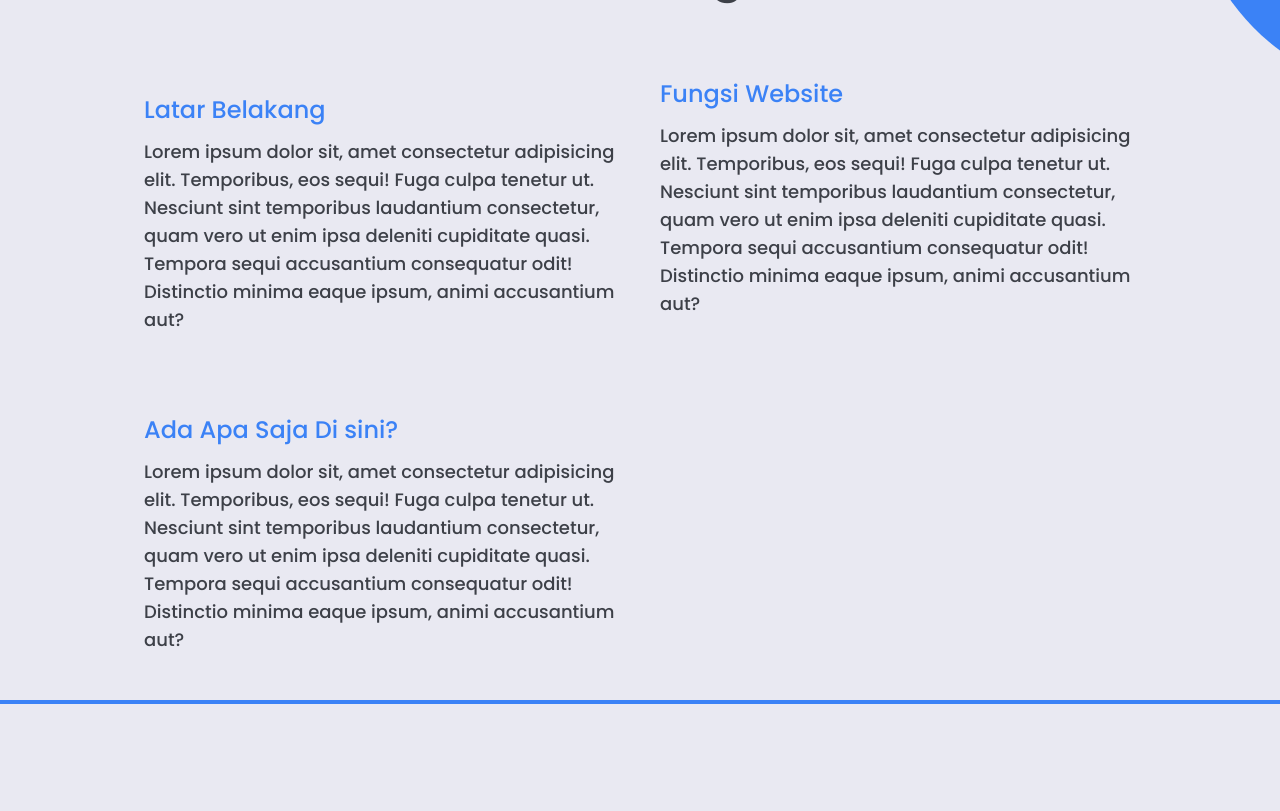
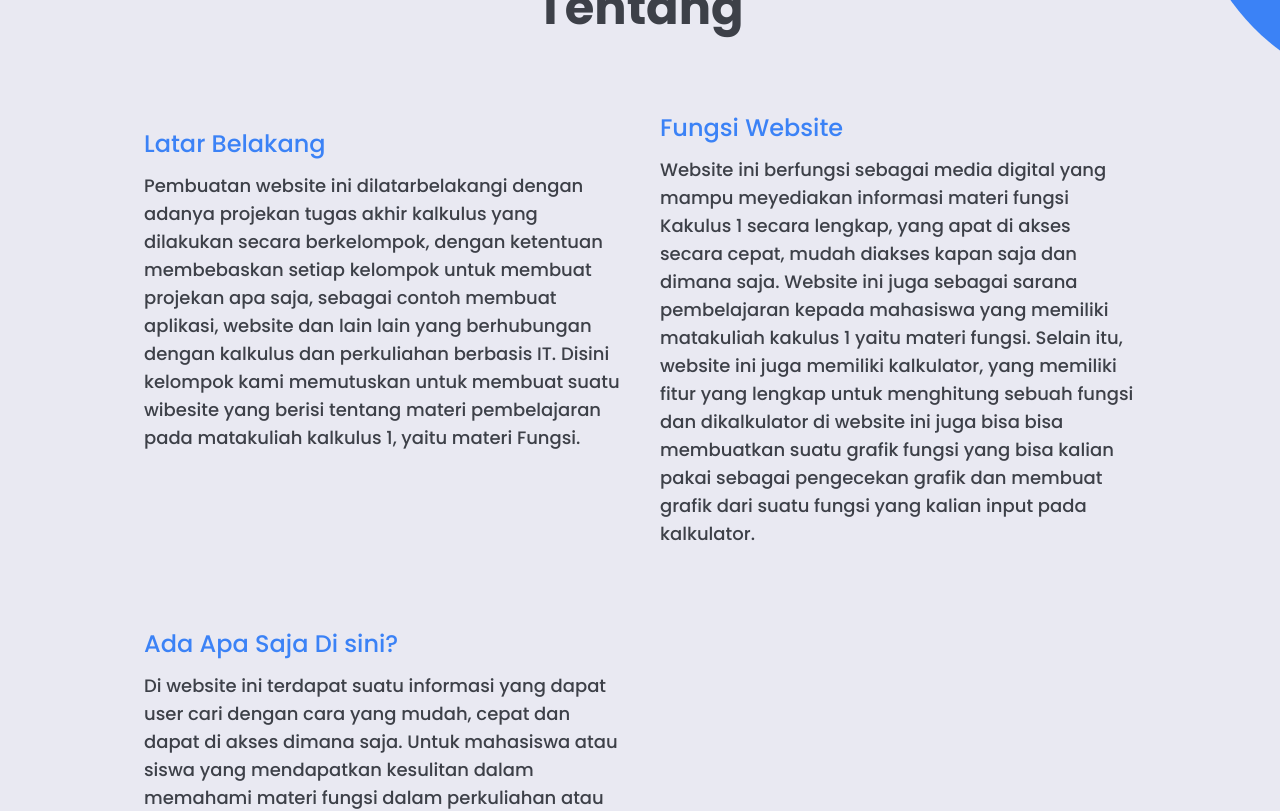
Before and after one commit to zhekabaila/project-kalkulus, a Next.js app: page / in a window 1280 px wide. Shown: the part 900-1711 px from the top of the page. Built offline with nearby package versions, Linux system fonts and the light colour scheme.

Commit message:
Menambahkan About

```diff
--- a/src/components/layouts/sections/About/index.tsx
+++ b/src/components/layouts/sections/About/index.tsx
@@ -1,9 +1,9 @@
-import Image from 'next/image'
+import Image from "next/image";
 
 const About = () => {
   return (
     <section
-      className="relative flex items-center justify-center px-36 h-screen border-t-4 border-t-blue-500"
+      className="relative flex items-center justify-center px-36 min-h-screen border-t-4 border-t-blue-500 py-20"
       id="tentang"
     >
       <div className="absolute top-0 right-0 -z-40 rotate-180 transform scale-y-[-1]">
@@ -17,11 +17,14 @@ const About = () => {
               Latar Belakang
             </h3>
             <p className="text-lg font-medium mt-3">
-              Lorem ipsum dolor sit, amet consectetur adipisicing elit.
-              Temporibus, eos sequi! Fuga culpa tenetur ut. Nesciunt sint
-              temporibus laudantium consectetur, quam vero ut enim ipsa deleniti
-              cupiditate quasi. Tempora sequi accusantium consequatur odit!
-              Distinctio minima eaque ipsum, animi accusantium aut?
+              Pembuatan website ini dilatarbelakangi dengan adanya projekan
+              tugas akhir kalkulus yang dilakukan secara berkelompok, dengan
+              ketentuan membebaskan setiap kelompok untuk membuat projekan apa
+              saja, sebagai contoh membuat aplikasi, website dan lain lain yang
+              berhubungan dengan kalkulus dan perkuliahan berbasis IT. Disini
+              kelompok kami memutuskan untuk membuat suatu wibesite yang berisi
+              tentang materi pembelajaran pada matakuliah kalkulus 1, yaitu
+              materi Fungsi.
             </p>
           </div>
           <div className="mt-20">
@@ -29,11 +32,16 @@ const About = () => {
               Fungsi Website
             </h3>
             <p className="text-lg font-medium mt-3">
-              Lorem ipsum dolor sit, amet consectetur adipisicing elit.
-              Temporibus, eos sequi! Fuga culpa tenetur ut. Nesciunt sint
-              temporibus laudantium consectetur, quam vero ut enim ipsa deleniti
-              cupiditate quasi. Tempora sequi accusantium consequatur odit!
-              Distinctio minima eaque ipsum, animi accusantium aut?
+              Website ini berfungsi sebagai media digital yang mampu meyediakan
+              informasi materi fungsi Kakulus 1 secara lengkap, yang apat di
+              akses secara cepat, mudah diakses kapan saja dan dimana saja.
+              Website ini juga sebagai sarana pembelajaran kepada mahasiswa yang
+              memiliki matakuliah kakulus 1 yaitu materi fungsi. Selain itu,
+              website ini juga memiliki kalkulator, yang memiliki fitur yang
+              lengkap untuk menghitung sebuah fungsi dan dikalkulator di website
+              ini juga bisa bisa membuatkan suatu grafik fungsi yang bisa kalian
+              pakai sebagai pengecekan grafik dan membuat grafik dari suatu
+              fungsi yang kalian input pada kalkulator.
             </p>
           </div>
           <div className="mt-20">
@@ -41,17 +49,22 @@ const About = () => {
               Ada Apa Saja Di sini?
             </h3>
             <p className="text-lg font-medium mt-3">
-              Lorem ipsum dolor sit, amet consectetur adipisicing elit.
-              Temporibus, eos sequi! Fuga culpa tenetur ut. Nesciunt sint
-              temporibus laudantium consectetur, quam vero ut enim ipsa deleniti
-              cupiditate quasi. Tempora sequi accusantium consequatur odit!
-              Distinctio minima eaque ipsum, animi accusantium aut?
+              Di website ini terdapat suatu informasi yang dapat user cari
+              dengan cara yang mudah, cepat dan dapat di akses dimana saja.
+              Untuk mahasiswa atau siswa yang mendapatkan kesulitan dalam
+              memahami materi fungsi dalam perkuliahan atau dalam kelas. Di
+              website ini kalian akan mendapatkan sebuah pejelasan materi, rumus
+              rumus apa saja yang ada pada materi fungsi, contoh grafik, dan
+              contoh soal. Selain itu juga terdapat kalkulator yang dapat
+              menunjang pembelajaran padamateri fungsi. Website ini juga
+              menyediakan latihan soal yang berupa pilihan ganda berikut dengan
+              kunci jawaban dan pembahasannya.
             </p>
           </div>
         </div>
       </div>
     </section>
-  )
-}
+  );
+};
 
-export default About
+export default About;
```
